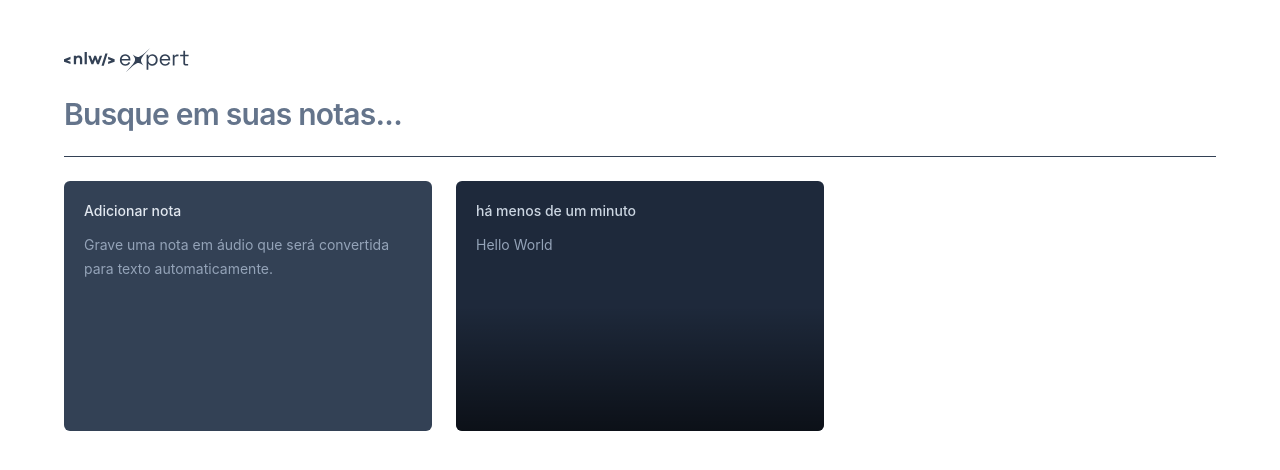
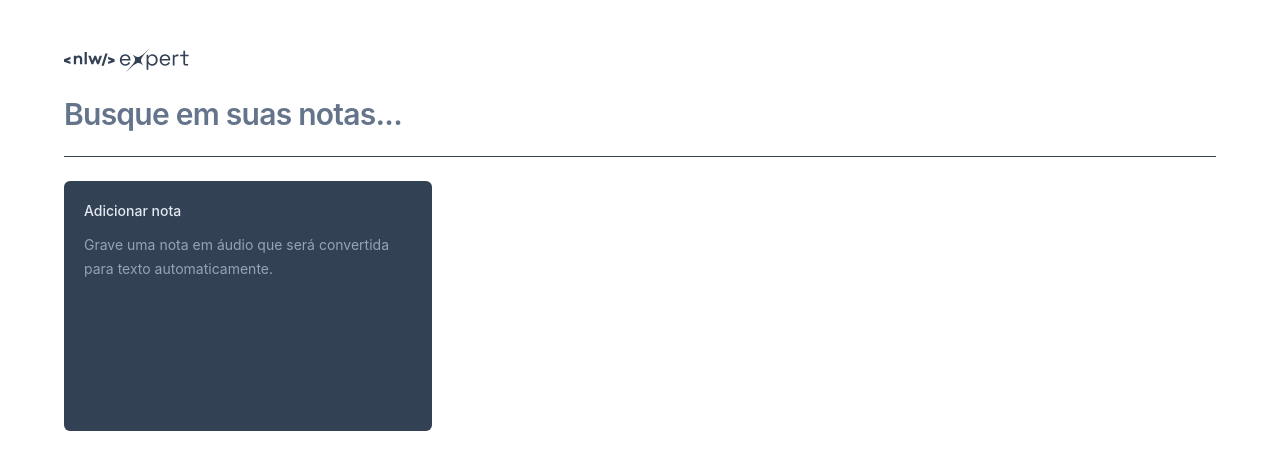
Before and after one commit to tmegumi/nlw-expert-notes, a React app: page / in a window 1280 px wide. Shown: the top 470 px of the page. Built offline with nearby package versions, Linux system fonts and the light colour scheme; the HTML template or start-up script is replaced by a standard one.

Commit message:
feat: saving new notes

```diff
--- a/src/app.tsx
+++ b/src/app.tsx
@@ -1,8 +1,39 @@
+import { useState } from "react";
 import logo from "./assets/logo-nlw-expert.svg";
 import { NewNoteCard } from "./components/new-note-card";
 import { NoteCard } from "./components/note-card";
 
+interface Note {
+  id: string;
+  date: Date;
+  content: string;
+}
+
 export function App() {
+  const [notes, setNotes] = useState<Note[]>(() => {
+    const notesOnStorage = localStorage.getItem("notes");
+
+    if (notesOnStorage) {
+      return JSON.parse(notesOnStorage);
+    }
+
+    return [];
+  });
+
+  function onNoteCreated(content: string) {
+    const newNote = {
+      id: crypto.randomUUID(),
+      date: new Date(),
+      content,
+    };
+
+    const updatedNotes = [newNote, ...notes];
+
+    setNotes(updatedNotes);
+
+    localStorage.setItem("notes", JSON.stringify(updatedNotes));
+  }
+
   return (
     <div className="mx-auto max-w-6xl my-12 space-y-6">
       <img src={logo} alt="NLW Expert" />
@@ -18,13 +49,11 @@
       <div className="h-px bg-slate-700" />
 
       <div className="grid grid-cols-3 gap-6 auto-rows-[250px]">
-        <NewNoteCard />
-        <NoteCard
-          note={{
-            date: new Date(),
-            content: "Hello World",
-          }}
-        />
+        <NewNoteCard onNoteCreated={onNoteCreated} />
+
+        {notes.map((note) => (
+          <NoteCard key={note.id} note={note} />
+        ))}
       </div>
     </div>
   );
--- a/src/components/new-note-card.tsx
+++ b/src/components/new-note-card.tsx
@@ -3,7 +3,11 @@
 import { ChangeEvent, FormEvent, useState } from "react";
 import { toast } from "sonner";
 
-export function NewNoteCard() {
+interface NewNoteCardProps {
+  onNoteCreated: (content: string) => void;
+}
+
+export function NewNoteCard({ onNoteCreated }: NewNoteCardProps) {
   const [shouldShowOnboarding, setShouldShowOnboarding] = useState(true);
   const [content, setContent] = useState("");
 
@@ -21,6 +25,11 @@
 
   function handleSaveNote(event: FormEvent) {
     event.preventDefault();
+
+    onNoteCreated(content);
+
+    setContent("");
+    setShouldShowOnboarding(true);
 
     toast.success("Nota criada com sucesso!");
   }
@@ -70,6 +79,7 @@
                   autoFocus
                   className="text-sm leading-6 text-slate-400 bg-transparent resize-none flex-1 outline-none"
                   onChange={handleContentChange}
+                  value={content}
                 />
               )}
             </div>
```
